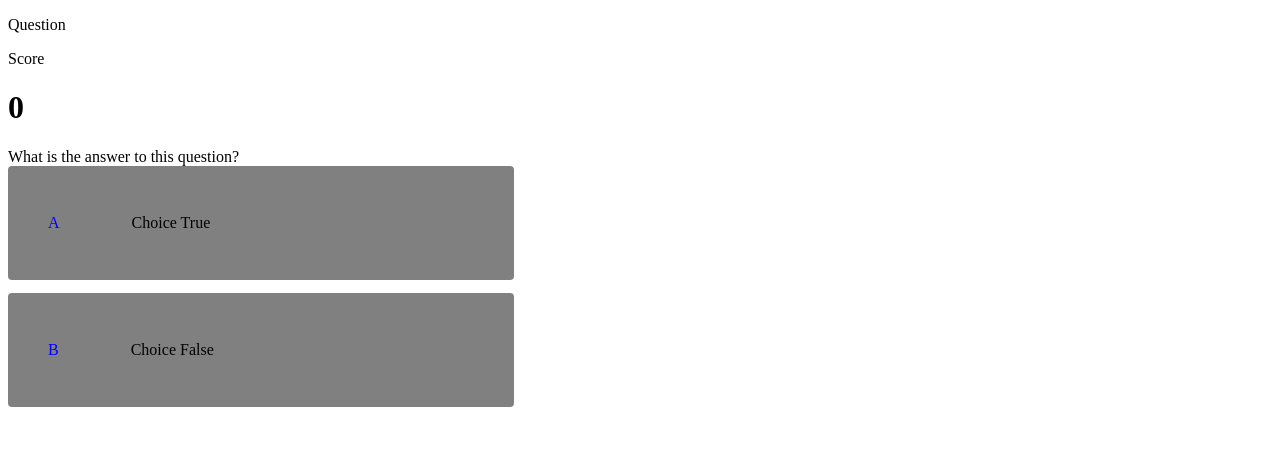
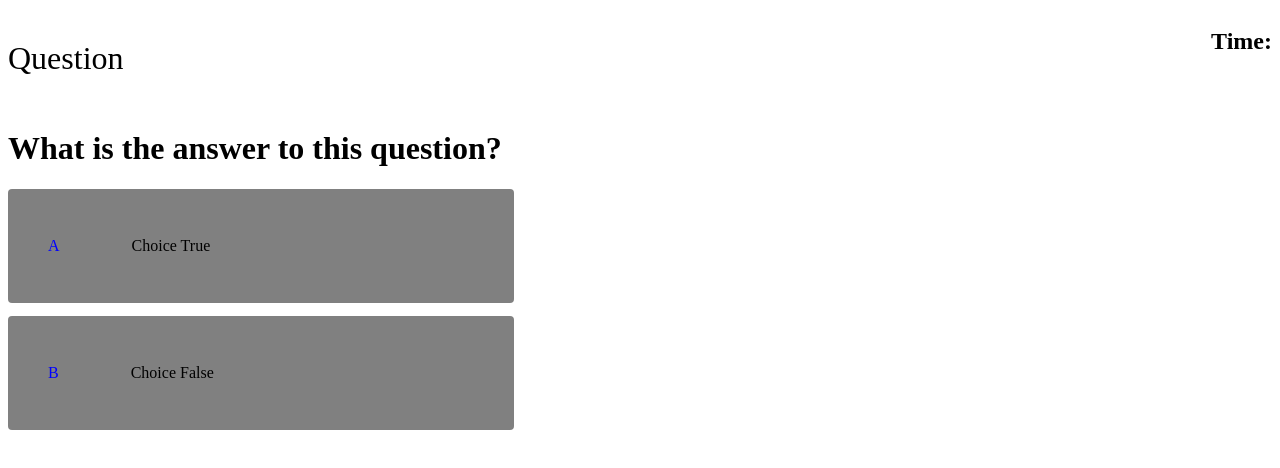
Before and after one commit to 256Mwilliams/CodeQuiz, a plain HTML site: page game.html in a window 1280 px wide. Drawn offline with Linux system fonts and the light colour scheme.

Commit message:
changed score to time

```diff
--- a/assets/css/game.css
+++ b/assets/css/game.css
@@ -25,5 +25,19 @@
 }
 
 .incorrect {
-  background: linear-gradient(32deg, rgba(11, 223, 36) 0%, rgb (41,232, 111) 100%);
+  background: linear-gradient(32deg, rgba(230, 29, 29, 1) 0%, rgb (224,11, 11, 1) 100%);
 }
+
+#hud {
+  display: flex;
+  justify-content: space-between;
+}
+
+.hud-prefix {
+  text-align: center;
+  font-size: 2rem;
+}
+
+.hud-main-text {
+  text-align: center;
+}
--- a/game.html
+++ b/game.html
@@ -16,16 +16,13 @@
             Question
           </p>
         </div>
-        <p class="hud-item">
-          Score
-        </p>
-        <h1 class="hud-main-text" id="score">
-          0
-        </h1>
+        <h2 class="hud-main-text" id="time">
+          Time:
+        </h2>
       </div>
-      <div id="question">
+      <h1 id="question">
         What is the answer to this question?
-      </div>
+      </h1>
       <div class="choice-container">
         <p class="choice-prefix">A</p>
         <p class="choice-text" data-number="1">Choice True</p>
```
